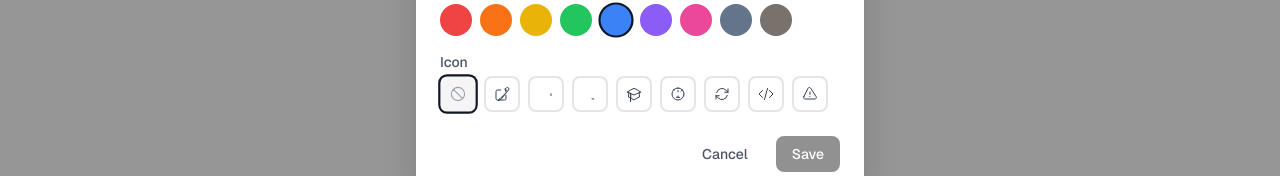
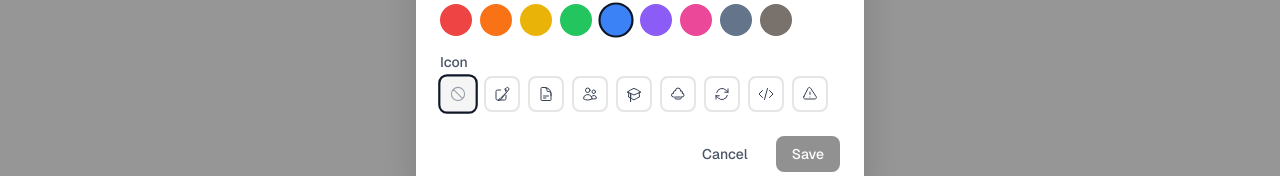
Before and after one commit to aeruza/tomorrows-problem, a Next.js app: page / in a window 1280 px wide. Both pictures are taken after a click on the button "Create New List". Shown: the part 387-563 px from the top of the page. Built offline with nearby package versions, Linux system fonts and the light colour scheme.

Commit message:
fix: icons

```diff
--- a/src/components/HomeScreen.tsx
+++ b/src/components/HomeScreen.tsx
@@ -82,7 +82,7 @@ export default function HomeScreen() {
             {/* Header */}
             <header className="sticky top-0 z-10 bg-white/80 dark:bg-neutral-800/80 backdrop-blur-md border-b border-neutral-200 dark:border-neutral-700/50">
                 <div className="max-w-5xl mx-auto px-4 py-4 flex items-center justify-between">
-                    <h1 className="text-2xl font-bold text-gray-900 dark:text-white">
+                    <h1 className="text-2xl font-bold text-gray-900 dark:text-white select-none pointer-events-none">
                         Tomorrow&apos;s Problem
                     </h1>
                     <div className="flex items-center gap-3">
@@ -257,7 +257,7 @@ export default function HomeScreen() {
                                     onDragLeave={handleDragLeave}
                                 >
                                     <Link href={`/list/${list.id}`}>
-                                        <div className="flex items-center gap-4 p-4 rounded-xl bg-white dark:bg-neutral-800 shadow-sm hover:shadow-md transition-all duration-300 cursor-pointer">
+                                        <div className="flex items-center gap-4 p-4 pr-20 rounded-xl bg-white dark:bg-neutral-800 shadow-sm hover:shadow-md transition-all duration-300 cursor-pointer">
                                             <div className="flex items-center gap-2 shrink-0">
                                                 <div
                                                     className="w-4 h-4 rounded-full"
@@ -413,7 +413,8 @@ export default function HomeScreen() {
                 {/* Create Lists Button */}
                 <button
                     onClick={() => setShowCreateModal(true)}
-                    className="fixed bottom-8 right-8 w-14 h-14 bg-neutral-800 dark:bg-neutral-200 hover:bg-neutral-700 dark:hover:bg-neutral-300 text-white dark:text-neutral-800 rounded-full shadow-lg hover:shadow-xl transition-all duration-300 hover:scale-105 flex items-center justify-center text-2xl"
+                    tabIndex={-1}
+                    className="fixed bottom-8 right-8 w-14 h-14 bg-neutral-800 dark:bg-neutral-200 hover:bg-neutral-700 dark:hover:bg-neutral-300 text-white dark:text-neutral-800 rounded-full shadow-lg hover:shadow-xl transition-all duration-300 hover:scale-105 flex items-center justify-center text-2xl focus:outline-none"
                     aria-label="Create New List"
                 >
                     +
--- a/src/components/ListDetail.tsx
+++ b/src/components/ListDetail.tsx
@@ -247,7 +247,7 @@ export default function ListDetail({ listId }: ListDetailProps) {
                             title="Outdent item"
                         >
                             <svg className="w-4 h-4" fill="none" stroke="currentColor" viewBox="0 0 24 24">
-                                <path strokeLinecap="round" strokeLinejoin="round" strokeWidth={2} d="M11 19l-7-7 7-M19 19l-7-7 7-7"/>
+                                <path strokeLinecap="round" strokeLinejoin="round" strokeWidth={2} d="M11 19l-7-7 7-7M19 19l-7-7 7-7"/>
                             </svg>
                         </button>
                     )}
@@ -266,7 +266,7 @@ export default function ListDetail({ listId }: ListDetailProps) {
                         aria-label="Delete item"
                     >
                         <svg className="w-4 h-4" fill="none" stroke="currentColor" viewBox="0 0 24 24">
-                            <path strokeLinecap="round" strokeLinejoin="round" strokeWidth={2} d="M19 7l-.867 12.142A2 2 0 0116.138 21H7.862.a2 2 0 01-1.995-1.858L5 7m5 4v6m4-6v6m1-10Va1 1 0 001-1-1h-4a1 1 0 00-1 1v3M4 7h16"/>
+                            <path strokeLinecap="round" strokeLinejoin="round" strokeWidth={2} d="M19 7l-.867 12.142A2 2 0 0116.138 21H7.862a2 2 0 01-1.995-1.858L5 7m5 4v6m4-6v6m1-10V4a1 1 0 00-1-1-1h-4a1 1 0 00-1 1v3M4 7h16"/>
                         </svg>
                     </button>
                 </div>
@@ -291,7 +291,7 @@ export default function ListDetail({ listId }: ListDetailProps) {
                         </Link>
                         <div className="flex items-center gap-2">
                             <div className="w-3 h-3 rounded-full" style={{ backgroundColor: list.colour }} />
-                            <h1 className="text-xl font-bold text-gray-900 dark:text-white">
+                            <h1 className="text-xl font-bold text-gray-900 dark:text-white select-none pointer-events-none">
                                 {list.name}
                             </h1>
                         </div>
@@ -353,7 +353,7 @@ export default function ListDetail({ listId }: ListDetailProps) {
                 {list.items.length === 0 ? (
                     <div className="text-center py-16 animate-fade-in">
                         <svg className="w-24 h-24 mx-auto mb-4 text-neutral-200 dark:text-neutral-700" fill="none" stroke="currentColor" viewBox="0 0 24 24" strokeWidth={0.8}>
-                            <path strokeLinecap="round" strokeLinejoin="round" d="M9 12h6m-6 4h6m2 5H7a2 2 0 01-2-2V5a2 2 0 012-2h5.586a1 1 0 01.707.293l5.414 5.414a1 1 0 01.293707V19a2 2 0 01-2 2z"/>
+                            <path strokeLinecap="round" strokeLinejoin="round" d="M9 12h6m-6 4h6m2 5H7a2 2 0 01-2-2V5a2 2 0 012-2h5.586a1 1 0 01.707.293l5.414 5.414a1 1 0 01.293.707V19a2 2 0 01-2 2z"/>
                         </svg>
                         <p className="text-gray-500 dark:text-gray-400 font-medium">
                             No items yet. Start by adding a new reminder or note!
--- a/src/components/ListIcons.tsx
+++ b/src/components/ListIcons.tsx
@@ -15,7 +15,7 @@ function PencilIcon({ className = "w-5 h-5" }: IconProps) {
 function NotepadIcon({ className = "w-5 h-5" }: IconProps) {
     return (
         <svg className={className} fill="none" stroke="currentColor" viewBox="0 0 24 24" strokeWidth={1.5}>
-            <path strokeLinecap="round" strokeLinejoin="round" d="M19.5 14.25v-2.625a3.375 0 00-3.375-3.375h-1.5A1.125 1.125 0 0113.5 7.125v-1.5a3.375 3.375 0 00-3.375-3.375H8.25m0 12.75h7.5m-7.5 2H12M10.5 2.25H5.625c-.621 0-1.125.504-1.125 1.125v17.25c0 .621.504 1.125 1.125 1.125h12.75c.621 0 1.125-.504 1.125-1.125V11.25a9 9 0 00-9-9z"/>
+            <path strokeLinecap="round" strokeLinejoin="round" d="M19.5 14.25v-2.625a3.375 3.375 0 00-3.375-3.375h-1.5A1.125 1.125 0 0113.5 7.125v-1.5a3.375 3.375 0 00-3.375-3.375H8.25m0 12.75h7.5m-7.5 3H12M10.5 2.25H5.625c-.621 0-1.125.504-1.125 1.125v17.25c0 .621.504 1.125 1.125 1.125h12.75c.621 0 1.125-.504 1.125-1.125V11.25a9 9 0 00-9-9z"/>
         </svg>
     );
 }
@@ -23,7 +23,7 @@ function NotepadIcon({ className = "w-5 h-5" }: IconProps) {
 function FriendsIcon({ className = "w-5 h-5" }: IconProps) {
     return (
         <svg className={className} fill="none" stroke="currentColor" viewBox="0 0 24 24" strokeWidth={1.5}>
-            <path strokeLinecap="round" strokeLinejoin="round" d="M15 19.128a9.38 9.38 0 002.625.372 9.337 0 004.121-.952 4.125 4.125 0 00-7.533-2.493M15 19.128v-.003c0-1.113-.285-2.16-.786-3.07M15 19.128v.106A12.318 12.318 0 018.624 21c-2.331 0-4.512-.645-6.374-1.766l-.001-.109a6.375 6.375 0 0111.964-3.07M12 6.375a3.375 3.375 0 11-6.75 0 3.375 3.375 0 016.75 0zm8.25 2.25a2.625 2.625 0 11-5.25 0 2.625 2.625 0 015.25 0z"/>
+            <path strokeLinecap="round" strokeLinejoin="round" d="M15 19.128a9.38 9.38 0 002.625.372 9.337 9.337 0 004.121-.952 4.125 4.125 0 00-7.533-2.493M15 19.128v-.003c0-1.113-.285-2.16-.786-3.07M15 19.128v.106A12.318 12.318 0 018.624 21c-2.331 0-4.512-.645-6.374-1.766l-.001-.109a6.375 6.375 0 0111.964-3.07M12 6.375a3.375 3.375 0 11-6.75 0 3.375 3.375 0 016.75 0zm8.25 2.25a2.625 2.625 0 11-5.25 0 2.625 2.625 0 015.25 0z"/>
         </svg>
     );
 }
@@ -39,7 +39,7 @@ function GraduationIcon({ className = "w-5 h-5" }: IconProps) {
 function BrainIcon({ className = "w-5 h-5" }: IconProps) {
     return (
         <svg className={className} fill="none" stroke="currentColor" viewBox="0 0 24 24" strokeWidth={1.5}>
-            <path strokeLinecap="round" strokeLinejoin="round" d="M9.663 17h4.673M12 3v1m6.364 1.636l-.707.707M21 12a9 9 0 11-18 0 9 9 0 0118 0m-9 5v-2m0-8v2m4.364-1.636l.707-.707M5.342 5.342l.707.707"/>
+            <path strokeLinecap="round" strokeLinejoin="round" d="M8.25 6.75a3.75 3.75 0 117.5 0v.75m-7.5-.75a3 3 0 00-3 3v.75m10.5-3.75a3 3 0 013 3v.75M5.25 10.5a3 3 0 000 6h.75m12-6a3 3 0 010 6h-.75M5.25 10.5h.008v.008H5.25V10.5zm13.5 0h.008v.008h-.008V10.5zM9 16.5h6m-7.5 0v1.5a1.5 1.5 0 001.5 1.5h6a1 1.5 0 001.5-1.5V16.5"/>
         </svg>
     );
 }
@@ -61,7 +61,8 @@ function CodeIcon({ className = "w-5 h-5" }: IconProps) {
 function AlertIcon({ className = "w-5 h-5" }: IconProps) {
     return (
         <svg className={className} fill="none" stroke="currentColor" viewBox="0 0 24 24" strokeWidth={1.5}>
-            <path strokeLinecap="round" strokeLinejoin="round" d="M12 9v3.75m-9.303 3.376c-.866 1.5.217 3.374 1.948 3.374h14.71c1.73 0 2.813-1.874 1.948-3.374L12.949 3.378c-.866-1.5-3.032-1.5-3.898 0L2.697 16.126zM12 15.75h.007v.008H12v-.008z"/>
+            <path strokeLinecap="round" strokeLinejoin="round" d="M12 9v3.75m-9.303 3.376c-.866 1.5.217 3.374 1.948 3.374h14.71c1.73 0 2.813-1.874 1.948-3.374L12.949 3.378c-.866-1.5-3.032-1.5-3.898 0L2.697 16.126z"/>
+            <circle cx="12" cy="16.5" r="0.75" fill="currentColor" stroke="none"/>
         </svg>
     );
 }
```
